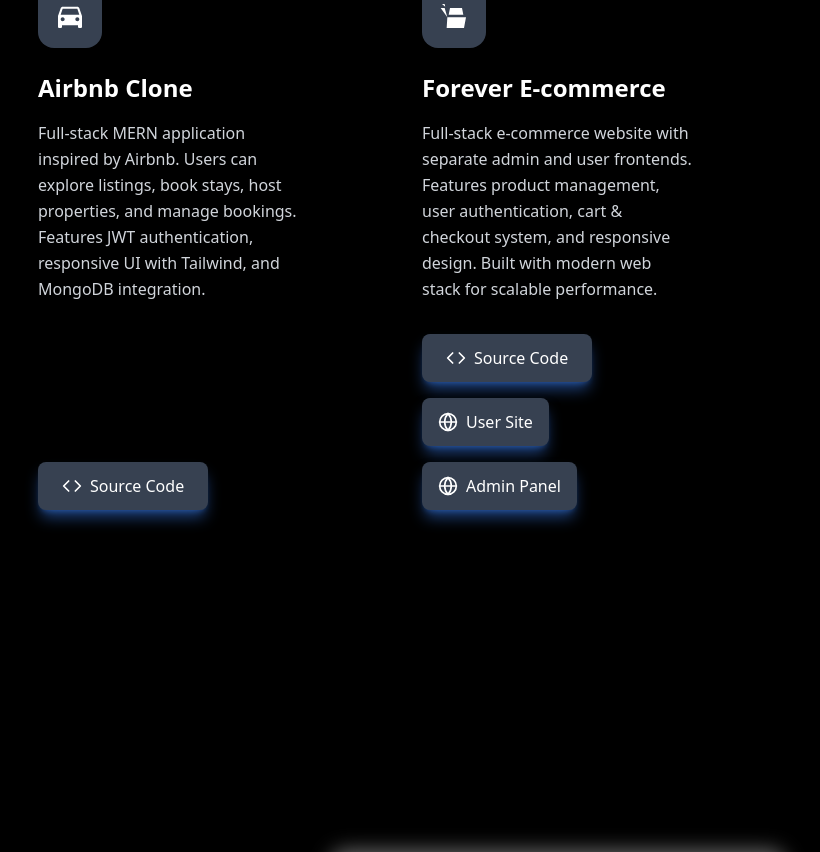
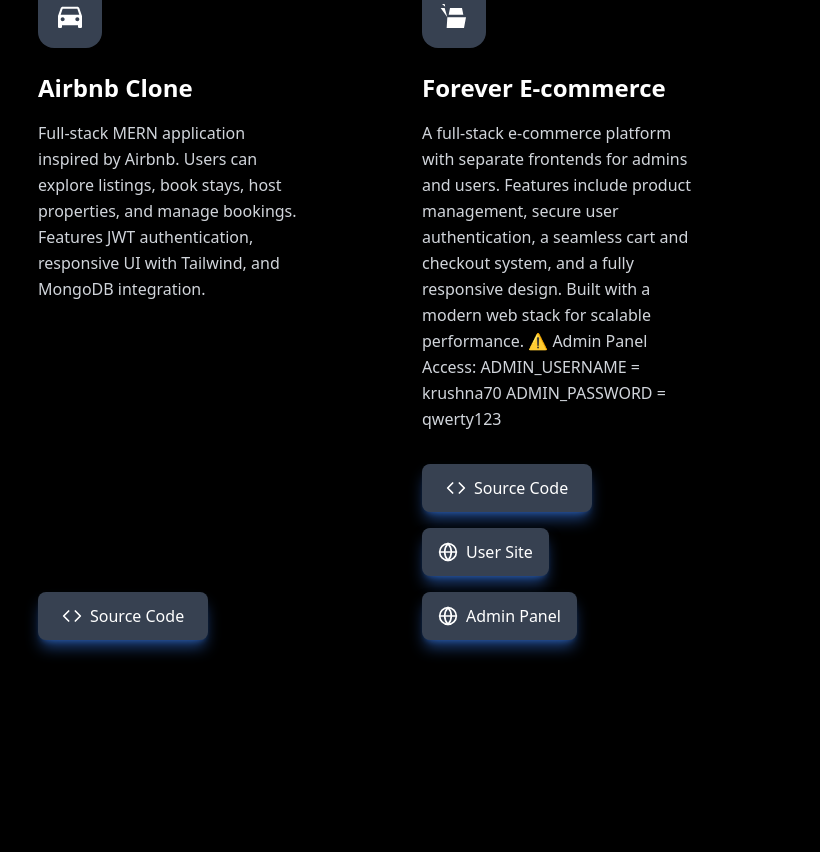
Before and after one commit to Krushna-a/Portfolio, a React (Vite) app: page / in a window 1280 px wide. Shown: the part 3784-4636 px from the top of the page, without its empty margins (82-902 px from the left). Built offline with nearby package versions, Linux system fonts and the light colour scheme.

Commit message:
added admin panel credentials in forever project card

```diff
--- a/src/Components/Projects.jsx
+++ b/src/Components/Projects.jsx
@@ -102,7 +102,9 @@
         "AI-powered platform for Kolam generation with marketplace, competitions, and student communities. Won recognition in SIH for innovation. Built with React.js, Tailwind, FastAPI, and MongoDB. Integrated Cloudinary for media storage and Razorpay for secure payments.",
       color: "bg-gradient-to-b from-blue-600 to-blue-800",
       github: "https://github.com/Krushna-a/SIH-Kolam-website",
-      live: [{ label: "Live Site", url: "https://sih-kolam-website.vercel.app/" }],
+      live: [
+        { label: "Live Site", url: "https://sih-kolam-website.vercel.app/" },
+      ],
     },
     {
       icon: (
@@ -119,7 +121,9 @@
         "Aggregates inter-college hackathons and events across Pune. Built with React.js frontend, Express.js backend, and MongoDB. Secure authentication with Passport.js and RESTful APIs for CRUD operations.",
       color: "bg-gradient-to-b from-purple-600 to-purple-800",
       github: "https://github.com/Krushna-a/HackVent-Backend",
-      live: [{ label: "Live Site", url: "https://hack-vent-frontend.vercel.app/" }],
+      live: [
+        { label: "Live Site", url: "https://hack-vent-frontend.vercel.app/" },
+      ],
     },
     {
       icon: (
@@ -166,13 +170,20 @@
         </svg>
       ),
       title: "Forever E-commerce",
-      description:
-        "Full-stack e-commerce website with separate admin and user frontends. Features product management, user authentication, cart & checkout system, and responsive design. Built with modern web stack for scalable performance.",
+      description: `A full-stack e-commerce platform with separate frontends for admins and users. Features include product management, secure user authentication, a seamless cart and checkout system, and a fully responsive design. Built with a modern web stack for scalable performance.\n\n
+
+
+⚠️ Admin Panel Access:
+ADMIN_USERNAME = krushna70
+ADMIN_PASSWORD = qwerty123`,
       color: "bg-gradient-to-b from-blue-600 to-blue-800",
       github: "https://github.com/Krushna-a/forever",
       live: [
-        { label: "User Site", url: "https://forever-gagirwyxa-krushna-as-projects.vercel.app/" },
-        { label: "Admin Panel", url: "https://forever-4bo3.vercel.app/" }
+        {
+          label: "User Site",
+          url: "https://forever-gagirwyxa-krushna-as-projects.vercel.app/",
+        },
+        { label: "Admin Panel", url: "https://forever-4bo3.vercel.app/" },
       ],
     },
   ];
```
